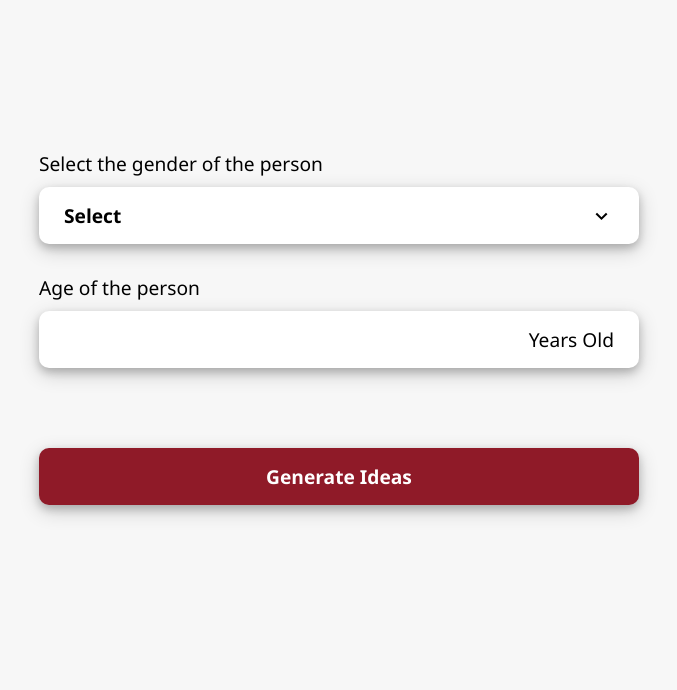
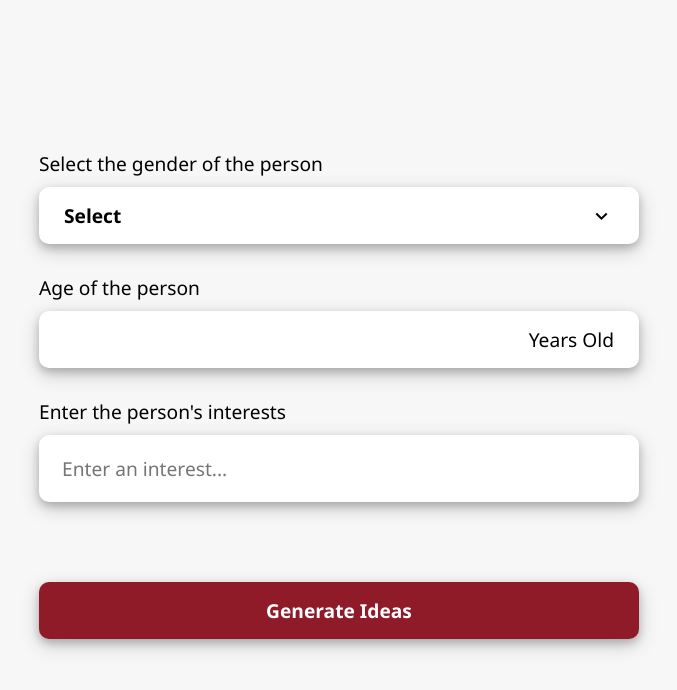
Before and after one commit to MartinTabz/nextjs-openai-gift-ideas, a Next.js app: page / in a window 1280 px wide. Shown: the top 690 px of the page, without its empty margins (301-978 px from the left). Built offline with nearby package versions, Linux system fonts and the light colour scheme.

Commit message:
Přidání tagů + komentáře

```diff
--- a/pages/index.js
+++ b/pages/index.js
@@ -2,18 +2,79 @@ import styles from '@/styles/Home.module.css';
 import Head from 'next/head';
 import { useState } from 'react';
 import { BiChevronDown } from 'react-icons/bi';
+import { HiX } from 'react-icons/hi';
 
 export default function Home() {
+	// Gender input and selection box
 	const [selectedGender, setSelectedGender] = useState('');
 	const [openGender, setOpenGender] = useState(false);
 
+	// Age input
 	const [ageValue, setAgeValue] = useState('');
 
+	// Declaration of tags array
+	const [tags, setTags] = useState([]);
+	//Function for processing the tags
+	function handleKeydown(e) {
+		if (e.key !== 'Enter') {
+			return;
+		}
+		const value = e.target.value;
+		if (!value.trim()) {
+			return;
+		}
+		if (tags.includes(value)) {
+			e.target.value = '';
+			return;
+		}
+		setTags([...tags, value]);
+		e.target.value = '';
+	}
+	// Function from removing tags from array by clicking the X
+	function removeTag(index) {
+		setTags(tags.filter((el, i) => i !== index));
+	}
+
+	// To prevent submitting the form on Enter
+	// Because it is used to input tags to array
+	const handleKeydownForm = (e) => {
+		if (e.key === 'Enter') {
+			e.preventDefault();
+		}
+	};
+
+	// Submitting form
 	const getIdeas = (e) => {
 		e.preventDefault();
-    console.log(selectedGender);
-    console.log(ageValue);
+
+		// Error conditions
+		var inputerror = false;
+		if (!selectedGender) {
+			console.log('Gender was not chosen!');
+			inputerror = true;
 		}
+		if (!ageValue) {
+			console.log('Input age of the person!');
+			inputerror = true;
+		}
+		if (tags.length <= 4) {
+			console.log(
+				'There must be atleas 5 interests! You have only ' +
+					tags.length.toString()
+			);
+			inputerror = true;
+		}
+
+		// If there is no error, data gets sent to API
+		if (!inputerror) {
+			const body = {
+				gender: selectedGender,
+				age: ageValue,
+				interest: tags,
+			};
+			console.log(JSON.stringify(body));
+		}
+	};
 
 	return (
 		<>
@@ -22,9 +83,8 @@ export default function Home() {
 			</Head>
 			<section className={styles.ideapage}>
 				<div className={styles.formarea}>
-					<form onSubmit={getIdeas}>
+					<form onKeyDown={handleKeydownForm} onSubmit={getIdeas}>
 						<div className={styles.innerform}>
-
 							{/* Gender input */}
 							<div className={styles.inputgroup}>
 								<label>Select the gender of the person </label>
@@ -72,19 +132,43 @@ export default function Home() {
 							<div className={styles.inputgroup}>
 								<label>Age of the person</label>
 								<div className={styles.numberinput}>
-                  <input type="number"
+									<input
+										type="number"
 										min="1"
 										max="120"
 										value={ageValue}
-                    onChange={(e) => setAgeValue(e.target.value)} />
+										onChange={(e) => setAgeValue(e.target.value)}
+									/>
 									<span>Years Old</span>
 								</div>
 							</div>
 
-              <div className={styles.submit}>
-                <button type='submit'>Generate Ideas</button>
+							<div className={styles.inputgroup}>
+								<label>Enter the person&apos;s interests</label>
+								<div className={styles.interestinputarea}>
+									{tags.map((tag, index) => (
+										<div key={index} className={styles.tagitem}>
+											<span className={styles.tagname}>{tag}</span>
+											<span
+												onClick={() => removeTag(index)}
+												className={styles.tagicon}
+											>
+												<HiX size={16} />
+											</span>
+										</div>
+									))}
+									<input
+										onKeyDown={handleKeydown}
+										placeholder="Enter an interest..."
+										className={styles.interestinput}
+										type="text"
+									/>
+								</div>
 							</div>
 
+							<div className={styles.submit}>
+								<button type="submit">Generate Ideas</button>
+							</div>
 						</div>
 					</form>
 				</div>
--- a/styles/Home.module.css
+++ b/styles/Home.module.css
@@ -71,7 +71,7 @@
 	background-color: var(--white);
 	border: 0;
 	font-size: 1.2rem;
-   width: max-content;
+	width: 300px;
 	font-weight: 600;
 }
 .numberinput span {
@@ -101,3 +101,49 @@
 .submit button:hover {
 	background-color: var(--main-darker);
 }
+
+.interestinputarea {
+	box-shadow: 0 4px 8px 0 rgba(0, 0, 0, 0.2), 0 6px 20px 0 rgba(0, 0, 0, 0.19);
+   background-color: var(--white);
+   font-size: 1.2rem;
+   padding: 15px 15px;
+	margin-top: 10px;
+   border: 0;
+   border-radius: 10px;
+   display: flex;
+   align-items: center;
+   flex-wrap: wrap;
+   gap: 7px;
+
+}
+.tagitem {
+   background-color: var(--hover);
+   width: fit-content;
+   padding: 5px 8px;
+   display: inline-block;
+   border: 0;
+
+   border-radius: 5px;
+}
+.tagname {
+   font-size: 1.2rem;
+   padding-left: 5px;
+}
+.tagicon {
+   padding-right: 3px;
+   padding-left: 5px;
+   cursor: pointer;
+}
+.interestinput {
+  font-family: 'Segoe UI', Tahoma, Geneva, Verdana, sans-serif;
+  font-size: 1.2rem;
+  background-color: transparent;
+  border: 0;
+  flex-grow: 1;
+  width: auto;
+  padding: 5px 8px;
+}
+.interestinput:focus {
+   border: 0;
+   outline: 0;
+}
```
Lines whose indentation alone changed are shown as unchanged.
